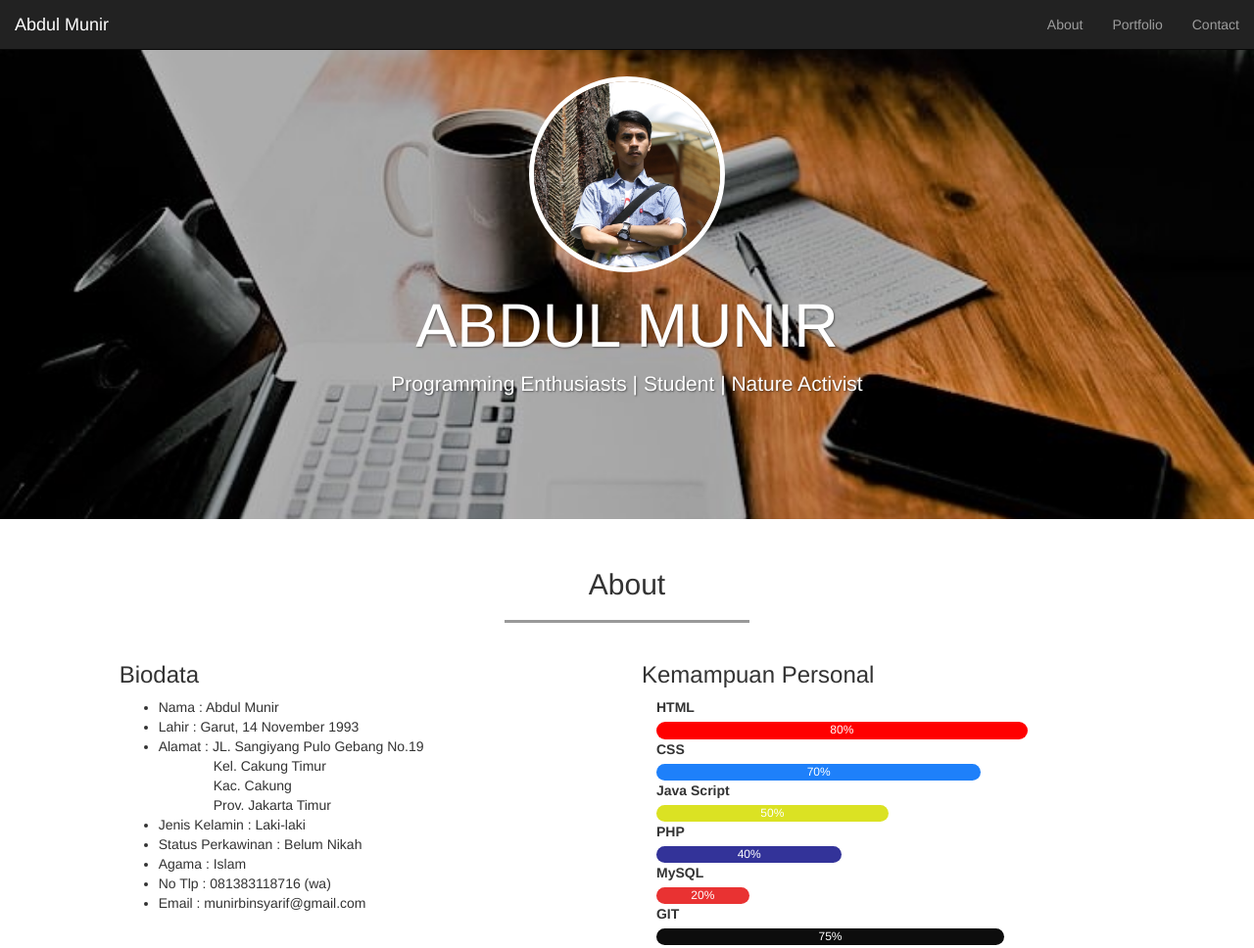
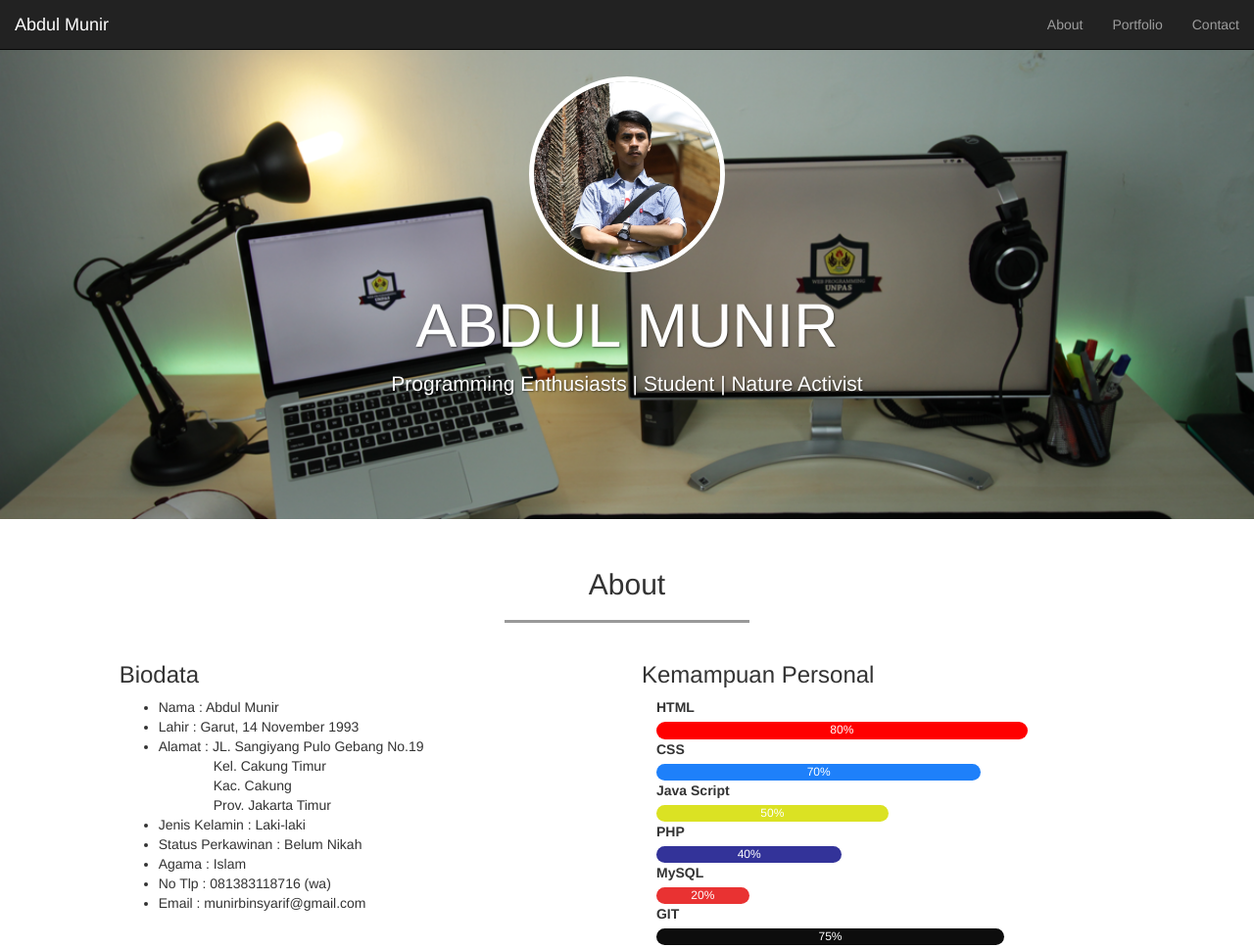
Before and after one commit to novimunir/munirabdul.github.io, a plain HTML site: page index.html in a window 1280 px wide. Shown: the top 968 px of the page at 98% size. Drawn offline with Linux system fonts and the light colour scheme.

Commit message:
merubah header bg pada index.html

```diff
--- a/css/style.css
+++ b/css/style.css
@@ -9,7 +9,7 @@ body {
 
 .jumbotron {
 	height: 500px;
-	background-image: url(../img/laptop3.jpg);
+	background-image: url(../img/header-bg.png);
 	background-size: cover;
 	background-attachment: fixed;
 	background-position: 0 -140px;
```
Also changed, not shown: img/header-bg.png (added).
